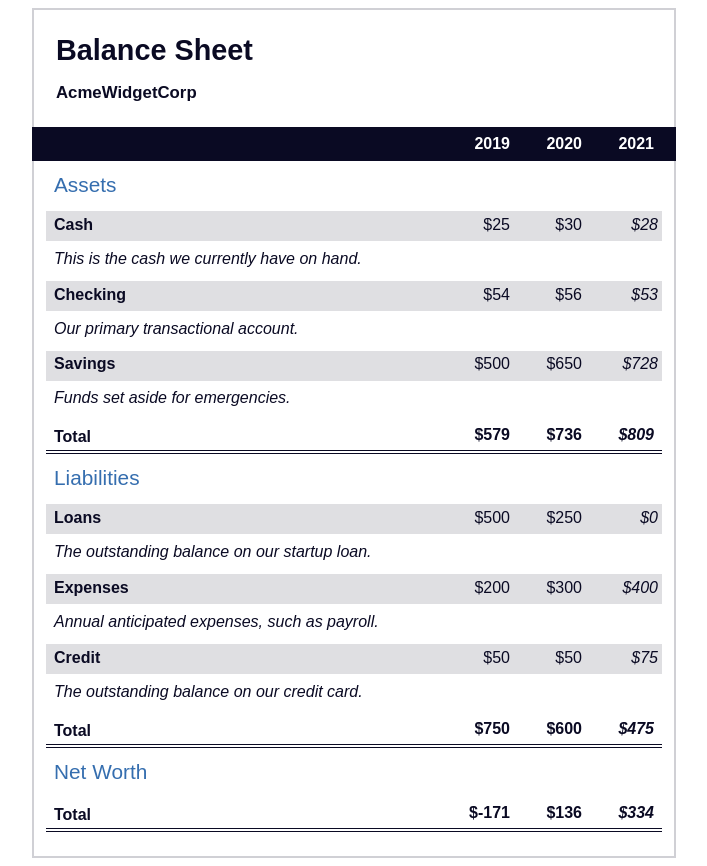
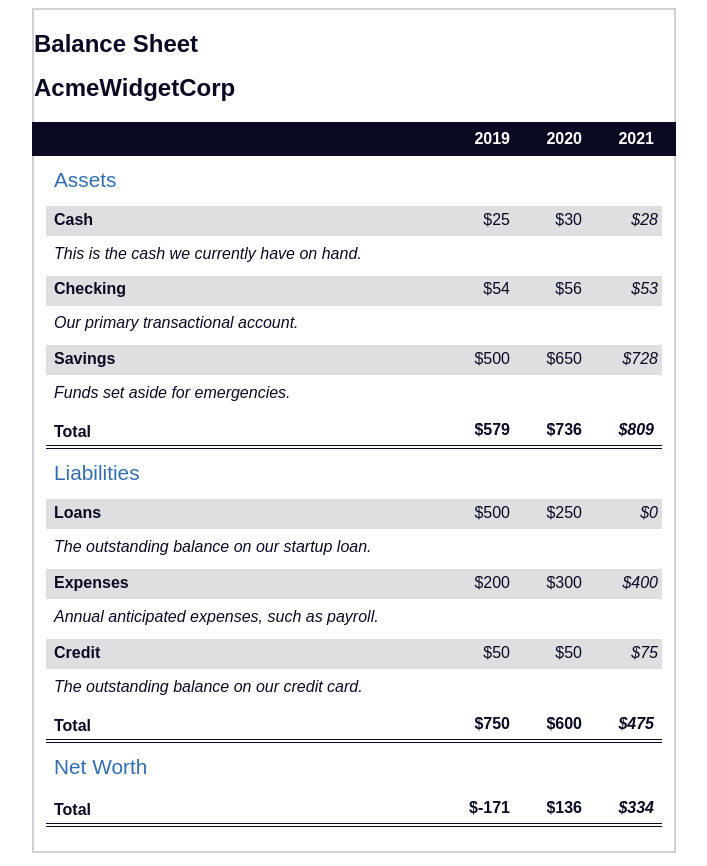
Before and after one commit to satyasaadhika/Balance-sheet, a plain HTML site: page index.html in a window 1280 px wide. Shown: the whole page, without its empty margins (286-993 px from the left). Drawn offline with Linux system fonts and the light colour scheme.

```diff
--- a/style.css
+++ b/style.css
@@ -20,24 +20,12 @@ span[class~="sr-only"] {
     color: #0a0a23;
   }
 
-  h1 {
-    max-width: 37.25rem;
-    margin: 0 auto;
-    padding: 1.5rem 1.25rem;
-  }
+
 
   h1 .flex {
     display: flex;
     flex-direction: column-reverse;
     gap: 1rem;
-  }
-
-  h1 .flex span:first-of-type {
-    font-size: 0.7em;
-  }
-
-  h1 .flex span:last-of-type {
-    font-size: 1.2em;
   }
 
   section {
```
